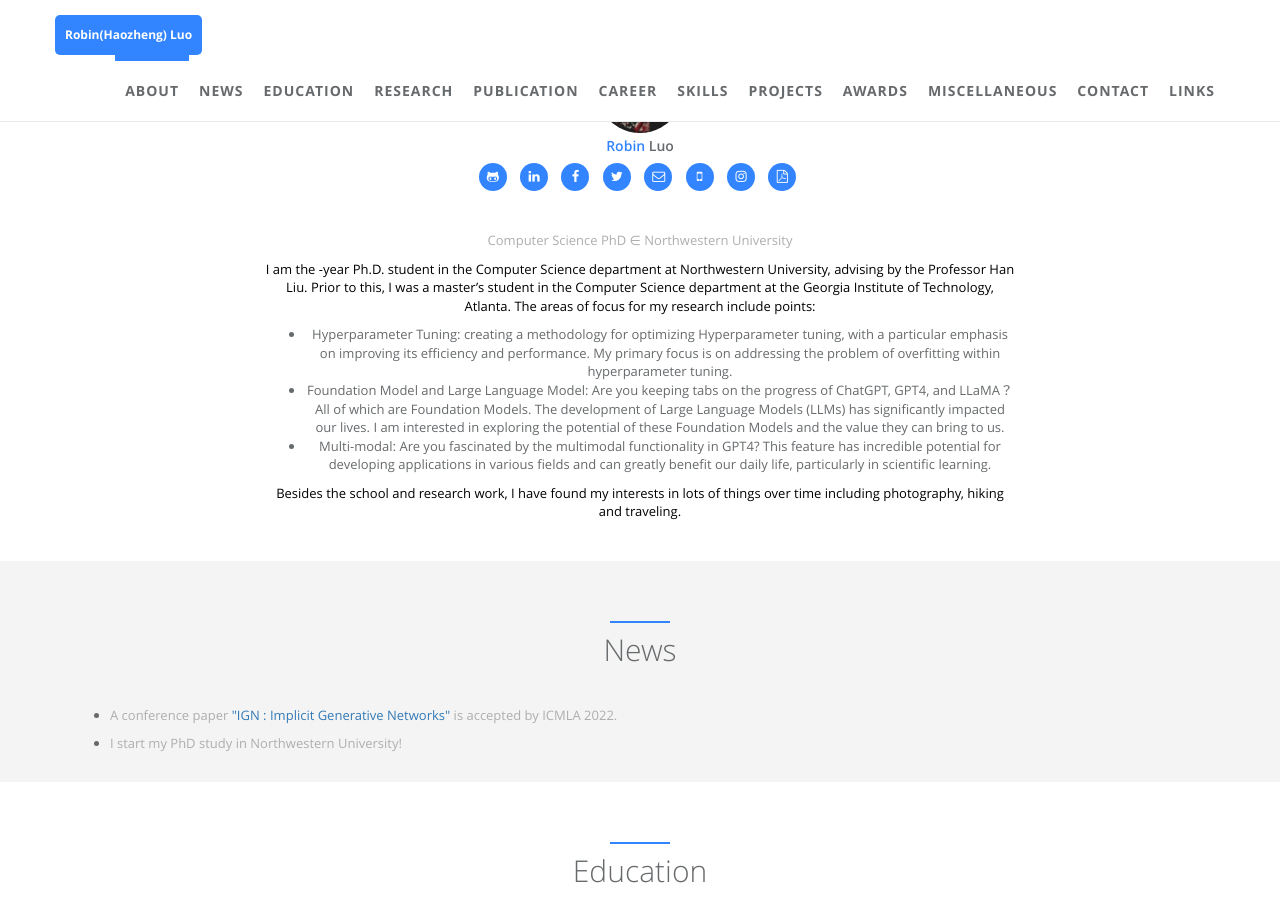
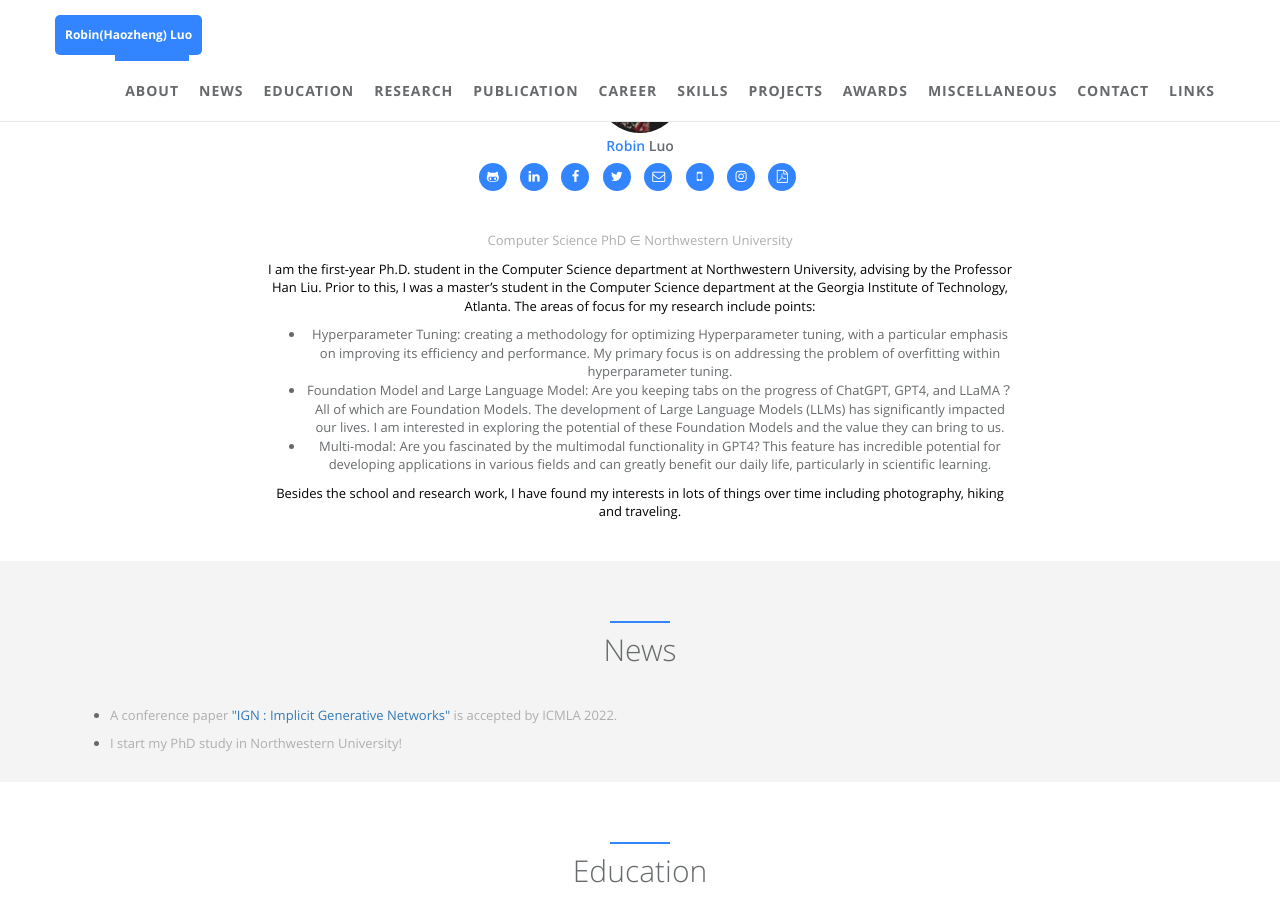
Before and after one commit to robinzixuan/robin.github.io, a Jekyll site: the page built from index.html, in a window 1280 px wide and 900 px high, scrolled down 629 px. Built offline with Jekyll 4.4.1, drawn with Linux system fonts in a browser that asks for light colours.

Commit message:
Update about.html

```diff
--- a/_includes/sections/about.html
+++ b/_includes/sections/about.html
@@ -88,7 +88,7 @@
     <div class="row">
         <div class="col-lg-8 col-lg-offset-2 text-center m-t-lg m-b-lg wow zoomIn">
             <p><span data-i18n="about_me.des">{{ site.author.desc }}</span></p>
-            <p style="color:black;">I am the <script>document.write(time)</script>-year Ph.D. student in the Computer Science department at Northwestern University, advising by the Professor Han Liu. Prior to this, I was a master’s student in the Computer Science department at the Georgia Institute of Technology, Atlanta. The areas of focus for my research include points: </p>
+            <p style="color:black;">I am the first-year Ph.D. student in the Computer Science department at Northwestern University, advising by the Professor Han Liu. Prior to this, I was a master’s student in the Computer Science department at the Georgia Institute of Technology, Atlanta. The areas of focus for my research include points: </p>
             <ul>
                 <li> Hyperparameter Tuning: creating a methodology for optimizing Hyperparameter tuning, with a particular emphasis on improving its efficiency and performance.
                     My primary focus is on addressing the problem of overfitting within hyperparameter tuning. </li>
```
